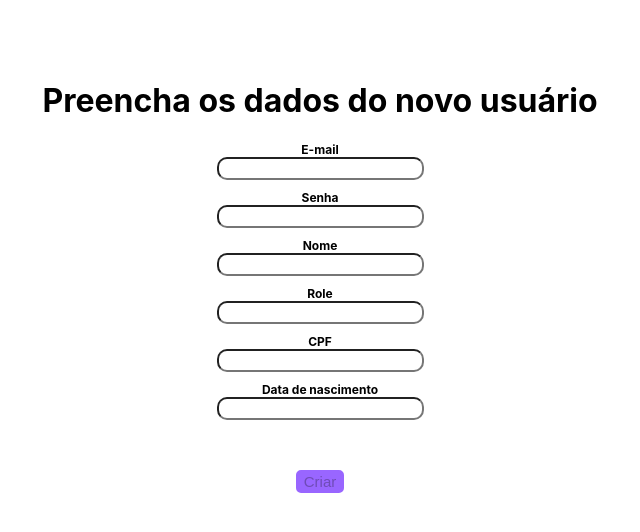
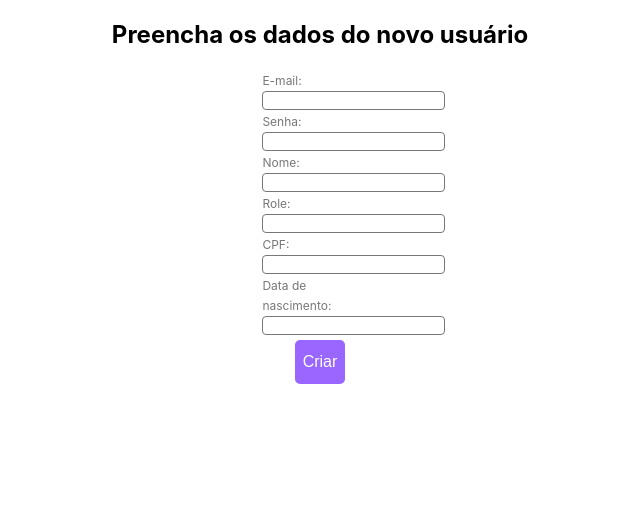
Before and after one commit to andrelfnavarro/onboardTaq, a React (Create React App) app: page /adduser in a window 1280 px wide. Shown: the top 532 px of the page, without its empty margins (320-960 px from the left). Built offline with nearby package versions, Linux system fonts and the light colour scheme.

Commit message:
feature/UX cleaner but still working on arch.

```diff
--- a/package.json
+++ b/package.json
@@ -3,6 +3,7 @@
   "version": "0.1.0",
   "private": true,
   "dependencies": {
+    "@types/styled-components": "^4.1.14",
     "apollo-boost": "^0.3.1",
     "apollo-link-context": "^1.0.17",
     "graphql": "^14.3.0",
--- a/src/components/AddUser.tsx
+++ b/src/components/AddUser.tsx
@@ -4,6 +4,8 @@ import { FormErrors } from './FormErrors';
 import { gql } from 'apollo-boost';
 import { Mutation, MutationFn, MutationResult, } from 'react-apollo';
 import Loader from './Loader'
+import { Button, Input, Label, Title } from '../styles/Taqstyles'
+
 
 const CREATE_OPERATION = gql`
   mutation CreateOp($email:String!, $password:String!, $name:String!, $role:UserRoleType!, $cpf:String!, $birthDate:String!){
@@ -93,25 +95,22 @@ export default class AddUser extends React.Component<AddUserProps, AddUserState>
                     return (
                         <>
                             <form className="Login" onSubmit={(event) => this.submit(mutation, event)}>
-                                <h1>
+                                <Title>
                                     Preencha os dados do novo usuário
-                                </h1>
-                                <div className="panel panel-default">
-                                    <FormErrors formErrors={this.state.formErrors} />
-                                </div>
+                                </Title>
                                 {result.error && <div style={{ textAlign: 'center', color: 'red' }}>{"Erro!" + result.error.message}</div>}
-
+                                <div style={{ marginLeft: '45.5%', marginRight: '46%' }}>
                                     <div className={`form-group ${this.errorClass(this.state.formErrors.email)}`}
                                     >
-                                    <label htmlFor="email">E-mail</label>
-                                    <input type="email" required className="form-control" name="email"
+                                        <Label htmlFor="email">E-mail: </Label>
+                                        <Input type="email" required className="form-control" name="email"
                                             value={this.state.email}
                                             onChange={this.handleUserEmail} />
                                     </div>
 
                                     <div className={`form-group ${this.errorClass(this.state.formErrors.password)}`}>
-                                    <label >Senha</label>
-                                    <input
+                                        <Label >Senha: </Label>
+                                        <Input
                                             type="password"
                                             className="form-control"
                                             name="password"
@@ -122,8 +121,8 @@ export default class AddUser extends React.Component<AddUserProps, AddUserState>
 
                                     <div className={`form-group ${this.errorClass(this.state.formErrors.name)}`}
                                     >
-                                    <label >Nome</label>
-                                    <input
+                                        <Label >Nome: </Label>
+                                        <Input
                                             className="form-control"
                                             name="name"
                                             value={this.state.name}
@@ -131,8 +130,8 @@ export default class AddUser extends React.Component<AddUserProps, AddUserState>
                                     </div>
 
                                     <div className={`form-group ${this.errorClass(this.state.formErrors.role)}`}>
-                                    <label >Role</label>
-                                    <input
+                                        <Label >Role: </Label>
+                                        <Input
                                             className="form-control"
                                             name="role"
                                             value={this.state.role}
@@ -140,8 +139,8 @@ export default class AddUser extends React.Component<AddUserProps, AddUserState>
                                     </div>
 
                                     <div className={`form-group ${this.errorClass(this.state.formErrors.cpf)}`}>
-                                    <label >CPF</label>
-                                    <input
+                                        <Label >CPF: </Label>
+                                        <Input
                                             className="form-control"
                                             name="cpf"
                                             value={this.state.cpf}
@@ -149,17 +148,22 @@ export default class AddUser extends React.Component<AddUserProps, AddUserState>
                                     </div>
 
                                     <div className={`form-group ${this.errorClass(this.state.formErrors.birthDate)}`}>
-                                    <label >Data de nascimento</label>
-                                    <input
+                                        <Label >Data de nascimento: </Label>
+                                        <Input
                                             className="form-control"
                                             name="birth-date"
                                             value={this.state.birthDate}
                                             onChange={this.handleUserBirthDate} />
                                     </div>
-                                <button type="submit"
+                                </div>
+                                <div style = {{textAlign:"center"}} className="panel panel-default">
+                                    <FormErrors formErrors={this.state.formErrors} />
+                                    <Button
+                                        type="submit"
                                         disabled={!this.state.formValid}>
                                         Criar
-                                </button>
+                                    </Button>
+                                </div>
                             </form>
                         </>
                     )
--- a/src/components/FormErrors.tsx
+++ b/src/components/FormErrors.tsx
@@ -6,7 +6,12 @@ export const FormErrors = ({formErrors} : {formErrors : any}) =>
     {Object.keys(formErrors).map((fieldName, i) => {
       if(formErrors[fieldName].length > 0){
         return (
-          <p key={i}>{fieldName} {formErrors[fieldName]}</p>
+          <p key={i} style =
+          {{
+            fontSize : '12px',
+            color:'red',
+            marginTop:'10px'
+          }}>{fieldName} {formErrors[fieldName]}</p>
         )
       } else {
         return '';
--- a/src/components/Login.css
+++ /dev/null
@@ -1,54 +0,0 @@
-@media all and (min-width: 480px) {
-    .Login {
-        text-align: center;
-        padding: 60px 0;
-        display: block;
-
-    }
-
-    .Login form {
-        margin: 0 auto;
-        max-width: 320px;
-        padding: 5px;
-        width: 200px;
-        height: 20px;
-        border: 2px ;
-        border-radius: 5px;
-        display: block;
-    }
-
-
-    .Login label{
-        margin-top: 10px;
-        display: block;
-        font-size: 12px;
-        font-weight: bolder;
-    }
-
-    .Login input{
-        box-sizing:border-box;
-        padding-bottom: 0 auto;
-        border-radius: 10px;
-        font-size: 15px;
-    }
-
-    .Login button {
-        margin-top: 50px;
-        margin-left: 25px;
-        background-color: #9966ff;
-        margin-right: 25px;
-        font-size: 15px;
-        min-width: 10px;
-        border: 2px solid #9966ff;
-        border-radius: 5px;
-      }
-
-      .formErrors {
-        color: #e80c4d;
-        font-weight: bold;
-        font-size: 12px;
-
-      }
-
-
-  }
--- a/src/components/Login.tsx
+++ b/src/components/Login.tsx
@@ -3,18 +3,11 @@ import React from 'react';
 import { Mutation, MutationFn, MutationResult, } from 'react-apollo';
 import { AUTH_TOKEN } from '../constants';
 import { FormErrors } from './FormErrors';
-import "./Login.css";
 import { RouteComponentProps } from 'react-router-dom';
 import { css } from '@emotion/core';
 import Loader from './Loader'
-
-export const override: any = css`
-    display: block;
-    margin: 0 auto;
-    border-color: red;
-    display:block;
-    margin: 0 auto;
-`;
+import { Title, Button, Label, Input, Wrapper, Logo } from '../styles/Taqstyles'
+import logo from '../styles/taqtile.png'
 
 const LOGIN_OPERATION = gql`
   mutation LoginOp($email:String!, $password:String!){
@@ -30,7 +23,6 @@ const LOGIN_OPERATION = gql`
     }
   }
   `
-
 
 export interface LoginPageProps extends RouteComponentProps {
 }
@@ -66,6 +58,7 @@ export default class LoginPage extends React.Component<LoginPageProps, LoginPage
     } = this.state;
 
     return (
+      <Wrapper>
         <Mutation
           mutation={LOGIN_OPERATION}
           variables={{
@@ -80,35 +73,53 @@ export default class LoginPage extends React.Component<LoginPageProps, LoginPage
             )
             return (
               <>
-
-              <form className="Login" onSubmit={(event) => this.submit(mutation, event)}>
-                <h1>
+                <form className="Login" onSubmit={(event) => this.submit(mutation, event)}
+                  style={{ textAlign: "center" }}>
+                  <Logo src={logo} alt="Logo" />
+                  <Title>
                     Bem-vindo(a) à Taqtile!
-              </h1>
-                <div className="panel panel-default">
-                  <FormErrors formErrors={this.state.formErrors} />
+                </Title>
+                  {result.error &&
+                    <div
+                      style={{
+                        textAlign: 'center',
+                        color: 'red'
+                      }}>
+                      {"Erro!" + result.error.message}</div>}
+                  <div style={{ marginLeft: '45.5%', marginRight: '46%' }}>
+                    <div
+                      style={{ textAlign: "left" }}
+                      className={`form-group ${this.errorClass(this.state.formErrors.email)}`}>
+                      <Label htmlFor="email">email: </Label>
                     </div>
-                {result.error && <div style={{ textAlign: 'center', color: 'red' }}>{"Erro!" + result.error.message}</div>}
-                <div className={`form-group ${this.errorClass(this.state.formErrors.email)}`}>
-                  <label htmlFor="email">email</label>
-                  <input type="email" required className="form-control" name="email"
+                    <div>
+                      <Input type="email" required className="form-control" name="email"
                         value={this.state.email}
                         onChange={this.handleUserEmail} />
                     </div>
 
-
-                <div className={`form-group ${this.errorClass(this.state.formErrors.password)}`}>
-                  <label htmlFor="password">senha</label>
-                  <input type="password" className="form-control" name="password"
+                    <div
+                      style={{ textAlign: "left" }}
+                      className={`form-group ${this.errorClass(this.state.formErrors.password)}`}>
+                      <Label htmlFor="password">senha: </Label>
+                      </div>
+                      <div>
+                        <Input type="password" className="form-control" name="password"
                           value={this.state.password}
                           onChange={this.handleUserPassword} />
                       </div>
-                <button type="submit" disabled={!this.state.formValid} >Entrar</button>
+                  </div>
+                  <div className="panel panel-default">
+                    <FormErrors formErrors={this.state.formErrors} />
+                  </div>
+                  <Button
+                  type="submit" disabled={!this.state.formValid} >Entrar</Button>
                 </form>
               </>
             )
           }}
         </Mutation>
+      </Wrapper>
     );
   }
 
--- a/src/components/UserDetails.tsx
+++ b/src/components/UserDetails.tsx
@@ -1,9 +1,10 @@
 import React from 'react';
 import gql from 'graphql-tag';
-import { Query, QueryResult, QueryProps, OperationVariables } from 'react-apollo';
-import './UserList.css'
+import { Query, QueryResult } from 'react-apollo';
 import { RouteComponentProps } from 'react-router-dom';
 import Loader from './Loader'
+import { Button, Title, StripedListLine } from '../styles/Taqstyles'
+
 
 const USER_DATA = gql`
 query UserDetails($id:Int!){
@@ -38,26 +39,28 @@ export default class UserDetailsPage extends React.Component<RouteComponentProps
           let user = result.data.User
           return (
             <div>
-              <h1 style={{ textAlign: 'center' }}> Dados de {user.name}</h1>
+              <Title> Dados de {user.name}</Title>
               <div >
                 <div style={{ padding: 10, outline: 'solid' }} >
-                  <div style={{ backgroundColor: '#e6b3ff' }}> Nome: {user.name}</div>
+                  <StripedListLine> Nome: {user.name}</StripedListLine>
                   <div>E-mail: {user.email}</div>
-                  <div style={{ backgroundColor: '#e6b3ff' }}>Role: {user.role}</div>
+                  <StripedListLine>Role: {user.role}</StripedListLine>
                   <div>ID: {user.id}</div>
-                  <div style={{ backgroundColor: '#e6b3ff' }}>CPF: {user.cpf}</div>
-                  <div>Data de nascimento: {user.birthDate}</div>
+                  <StripedListLine>CPF: {user.cpf}</StripedListLine>
+                  <div>Data de nascimento: {(user.birthDate)}</div>
                 </div>
               </div>
               <div>
-                <form onSubmit={(event) => this.props.history.push('/users')}>
-                  <button type="submit" className='addButton'>Voltar</button>
+                <form
+                  style={{ textAlign: "center" }}
+                  onSubmit={(event) => this.props.history.push('/users')}>
+                  <Button type="submit">Voltar</Button>
                 </form>
               </div>
             </div>
           )
         }
-      }</Query>
+        }</Query>
     )
   }
 }
--- a/src/components/UserList.css
+++ /dev/null
@@ -1,15 +0,0 @@
-@media all and (min-width: 480px) {
-.addButton{
-    background-color: #9966ff;
-    margin-left: 25px;
-    margin-right: 25px;
-    font-size: 20px;
-    min-width: 10px;
-    border: 2px solid #9966ff;
-    border-radius: 5px;
-
-}
-.addButtonBox{
-    text-align: center;
-}
-}
--- a/src/components/UserList.tsx
+++ b/src/components/UserList.tsx
@@ -1,9 +1,9 @@
 import React from 'react';
 import gql from 'graphql-tag';
 import { Query, QueryResult } from 'react-apollo';
-import './UserList.css'
 import { RouteComponentProps, Link } from 'react-router-dom';
 import Loader from './Loader'
+import { Button, Title, StripedListLine } from '../styles/Taqstyles'
 
 const USERS_FETCH = gql`
 query UserList{
@@ -19,8 +19,9 @@ query UserList{
 export interface UserListPageProps extends RouteComponentProps {
 }
 
-export interface UserListPageState{
-  list: any[],
+export interface UserListPageState {
+  currentPage: number,
+  usersPerPage: number
 }
 
 
@@ -28,25 +29,26 @@ export default class UserListPage extends React.Component<UserListPageProps, Use
   constructor(props: UserListPageProps) {
     super(props);
     this.state = {
-      list: []
+      currentPage: 1,
+      usersPerPage: 10
     }
+    this.handleClick = this.handleClick.bind(this);
   }
   render() {
     return (
       <Query
         query={USERS_FETCH}>{(result: QueryResult) => {
           if (result.loading) return (
-              Loader(result.loading)
+            Loader(result.loading)
           )
           if (result.error) return <h1>Erro!</h1>
-            // this.state.list = result.data.Users.nodes
           return (
-
             <div>
-              <h1 style={{ textAlign: 'center' }}> Usuários cadastrados</h1>
-              <div className='addButtonBox'>
+              <Title style={{ textAlign: 'center' }}> Usuários cadastrados</Title>
+              <div
+                style={{ textAlign: "center" }}>
                 <form onSubmit={(event) => this.props.history.push('/adduser')}>
-                  <button type="submit" className='addButton'>Adicione um usuário</button>
+                  <Button type="submit" className='addButton'>Adicione um usuário</Button>
                 </form>
               </div>
               <div >
@@ -54,14 +56,19 @@ export default class UserListPage extends React.Component<UserListPageProps, Use
                   {result.data.Users.nodes.map((value: { name: string; email: string; id: string; }) =>
                     <li key={value.name}>
                       <div style={{ padding: 10, outline: 'solid' }}>
-                          <div style={{ backgroundColor: '#e6b3ff' }}> Nome: {value.name}</div>
-                          <div >E-mail: {value.email}
-                            <Link to={'/userdetails/' + value.id}>
-                              Details
-                            </Link>
-                          </div>
-                        </div>
-\                    </li>
+                        <StripedListLine> Nome: {value.name}</StripedListLine>
+                        <div>E-mail: {value.email}</div>
+                        <StripedListLine>
+                          <Link
+                            style={{ fontWeight: "bold" }}
+                            to=
+                            {'/userdetails/' + value.id}
+                          >
+                            Detalhes
+                          </Link>
+                        </StripedListLine>
+                      </div>
+                    </li>
                   )}
                 </ul>
               </div>
@@ -70,6 +77,13 @@ export default class UserListPage extends React.Component<UserListPageProps, Use
           )
         }
         }</Query>
+
     )
   }
+
+  private handleClick(e: any) {
+    this.setState({
+      currentPage: Number(e.target.id)
+    });
+  }
 }
--- /dev/null
+++ b/src/styles/Taqstyles.tsx
@@ -0,0 +1,45 @@
+import styled from 'styled-components'
+
+export const Title = styled.h1`
+font-size: 24px;
+text-align: center;
+color: black
+font-weight : bold;
+margin-top : 20px;
+margin-bottom : 20px;
+`;
+
+export const Logo = styled.img`
+margin-bottom: -30px;
+height: 150px;
+`;
+
+export const StripedListLine = styled.div`
+background-color: #e6b3ff;
+`;
+
+
+export const Button = styled.button`
+font-size : 16px;
+border: 2px solid #9966ff;
+border-radius: 5px;
+background-color: #9966ff;
+color : white;
+height : 44px;
+margin-top:5px;
+`;
+
+export const Label = styled.label`
+font-size : 12px;
+color : #777777;
+margin-bottom: 12px;
+text-align : left;
+`;
+
+export const Input = styled.input`
+border:1px solid #777777;
+border-radius: 4px;
+`;
+
+export const Wrapper = styled.section`
+`;
```
Also changed, not shown: src/components/StatefulHello.tsx (deleted, +0 -48 lines), src/styles/taqtile.png (added), 1 other file (tests, documents, lock files or other folders). Lines whose indentation alone changed are shown as unchanged.
